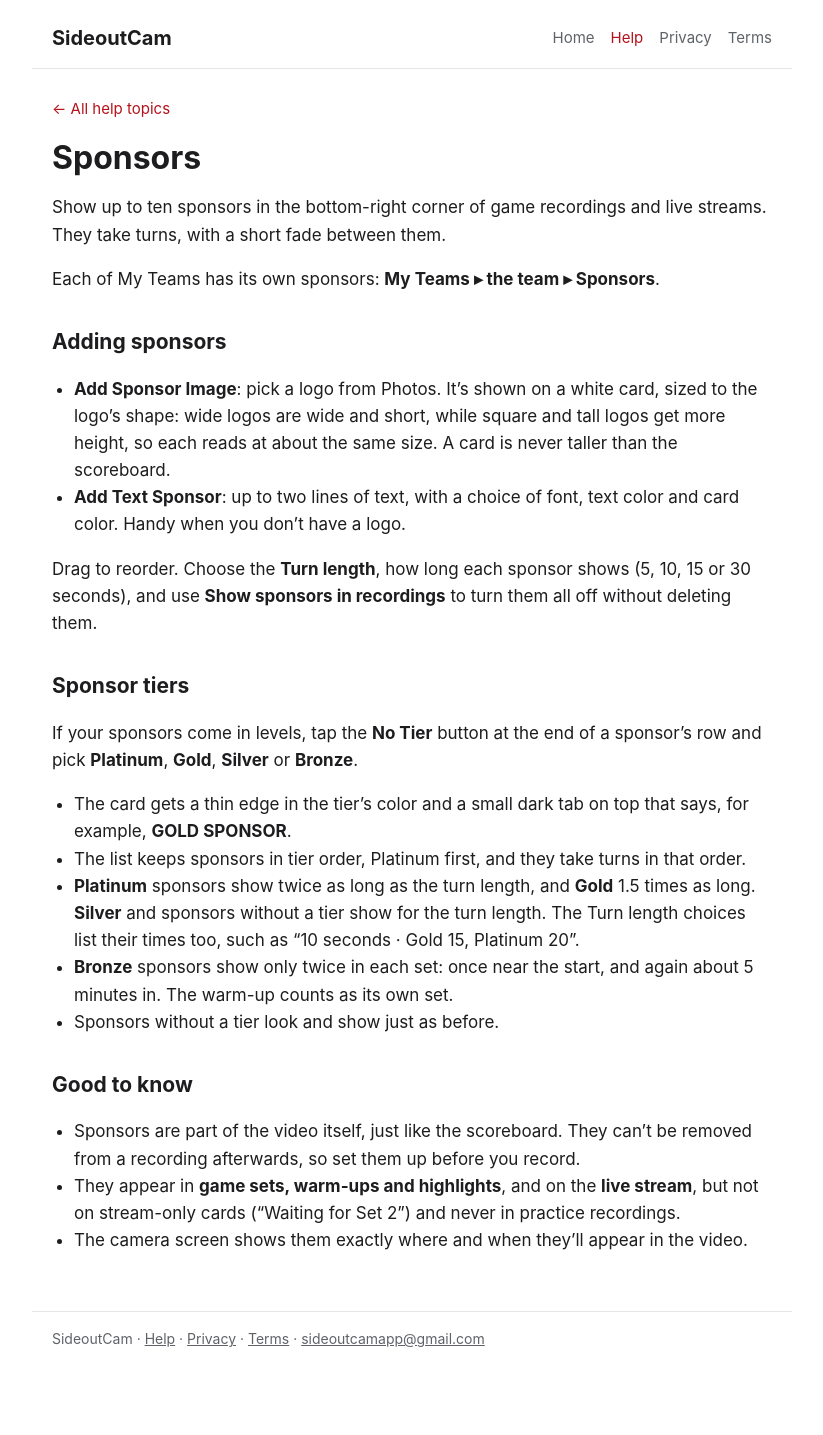
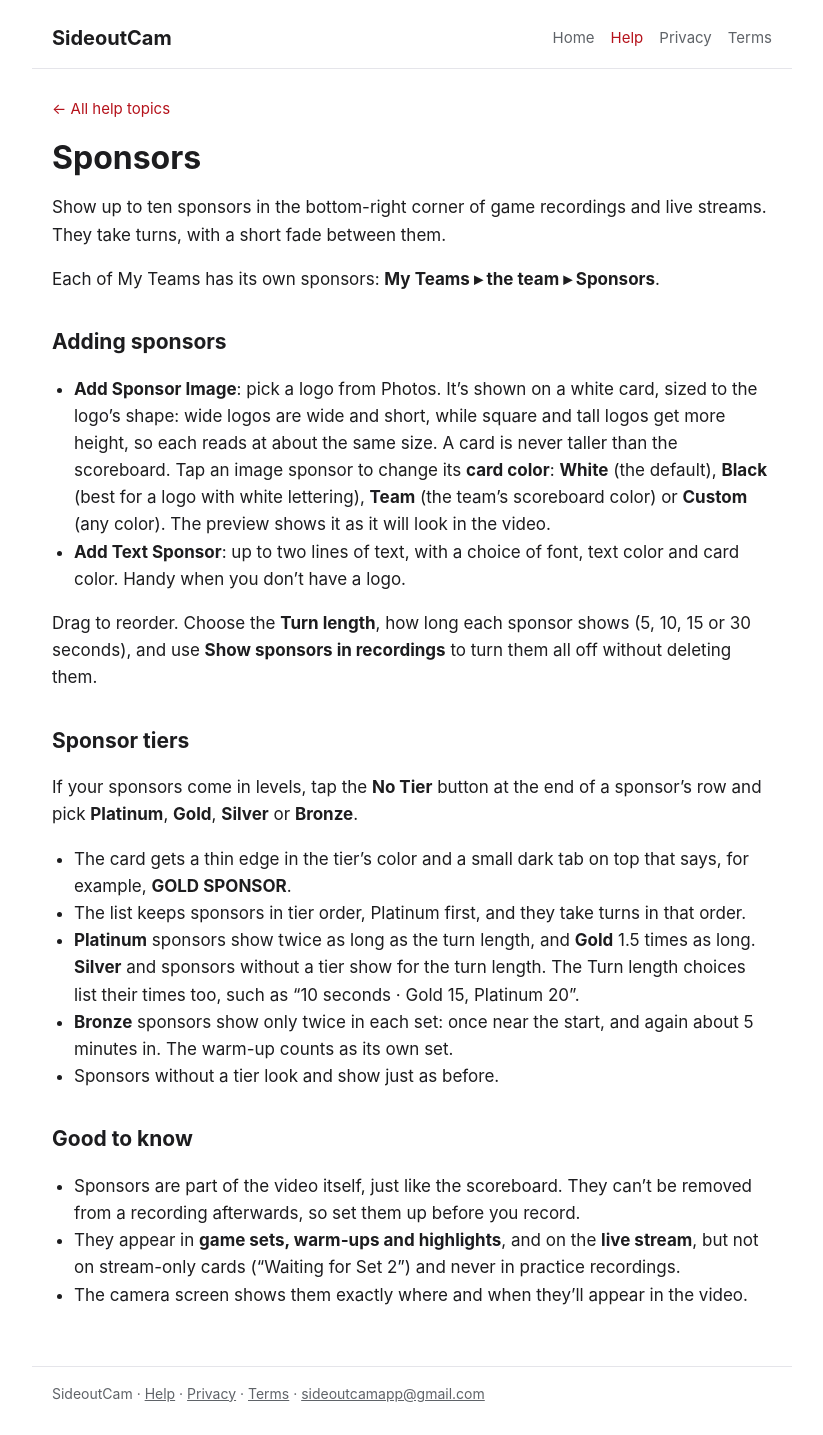
Before and after one commit to johncraigcole/sideout-site, a Jekyll site: the page built from help/10-Sponsors.md, in a window 1280 px wide. Shown: the whole page, without its empty margins (228-1051 px from the left). Built offline with Jekyll 4.4.1, drawn with Linux system fonts in a browser that asks for light colours; before the commit the page ends 1381 px from its top, so only the background shows below that.

Commit message:
Publish site and help pages (2026-10-22)

```diff
--- a/help/10-Sponsors.md
+++ b/help/10-Sponsors.md
@@ -11,7 +11,7 @@
 
 ## Adding sponsors
 
-- **Add Sponsor Image**: pick a logo from Photos. It's shown on a white card, sized to the logo's shape: wide logos are wide and short, while square and tall logos get more height, so each reads at about the same size. A card is never taller than the scoreboard.
+- **Add Sponsor Image**: pick a logo from Photos. It's shown on a white card, sized to the logo's shape: wide logos are wide and short, while square and tall logos get more height, so each reads at about the same size. A card is never taller than the scoreboard. Tap an image sponsor to change its **card color**: **White** (the default), **Black** (best for a logo with white lettering), **Team** (the team's scoreboard color) or **Custom** (any color). The preview shows it as it will look in the video.
 - **Add Text Sponsor**: up to two lines of text, with a choice of font, text color and card color. Handy when you don't have a logo.
 
 Drag to reorder. Choose the **Turn length**, how long each sponsor shows (5, 10, 15 or 30 seconds), and use **Show sponsors in recordings** to turn them all off without deleting them.
```
